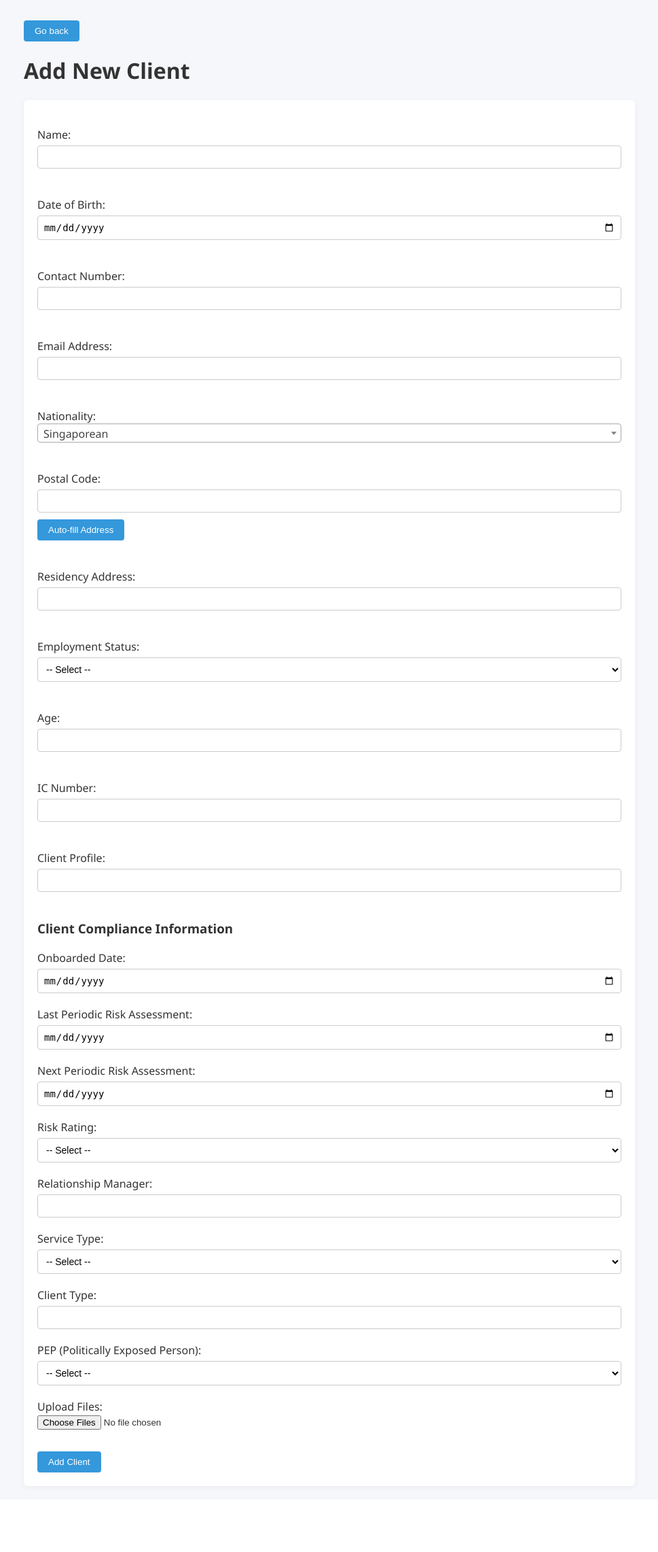
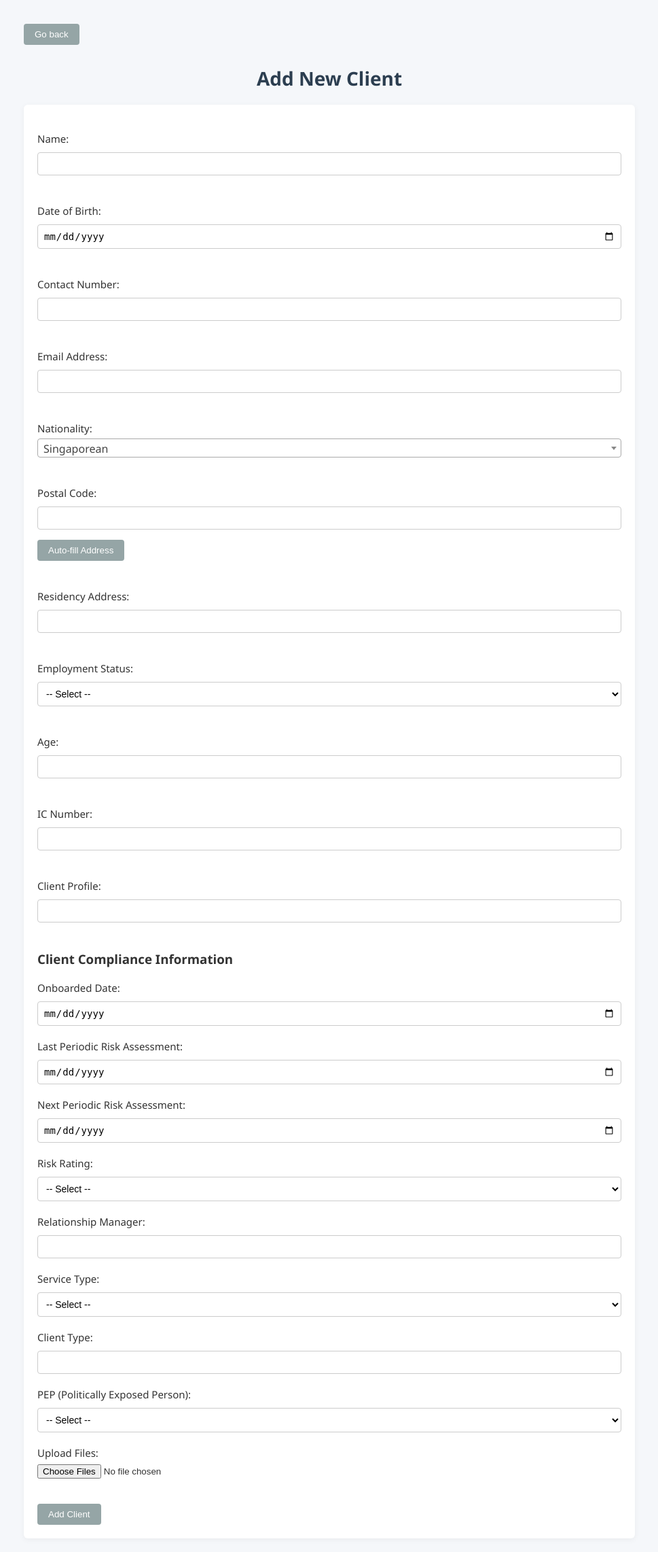
Before and after one commit to Remusseah/Client_interface, a Flask app: page /add in a window 1280 px wide. Shown: the whole page at 68% size, without its empty margins (155-1124 px from the left). Before the commit the page ends 2191 px from the top, so only its background shows below. Run offline with Flask 3, Linux system fonts and the light colour scheme; data that the repository does not hold is empty; some libraries are stand-ins or nearby versions.

Commit message:
thingyss

```diff
--- a/static/style.css
+++ b/static/style.css
@@ -284,3 +284,40 @@ tbody tr:hover {
     cursor: pointer;
     text-decoration: underline;
 }
+/* Enhanced page header */
+h1 {
+    font-size: 28px;
+    text-align: center;
+    color: #2c3e50;
+    margin-top: 30px;
+    margin-bottom: 20px;
+}
+
+/* Sectioning for better layout */
+.form-section {
+    margin-bottom: 30px;
+}
+
+/* Back button hover effect */
+a button:hover {
+    background-color: #7f8c8d;
+}
+
+/* Input focus glow */
+form input:focus,
+form select:focus {
+    border-color: #3498db;
+    outline: none;
+}
+
+/* Button spacing */
+form button,
+a button {
+    margin-top: 15px;
+    font-weight: 500;
+    background-color: #95a5a6;
+}
+form label {
+    margin-bottom: 5px;
+    font-size: 15px;
+}
```
